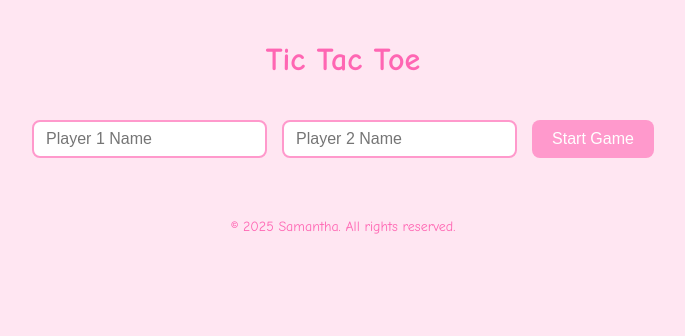
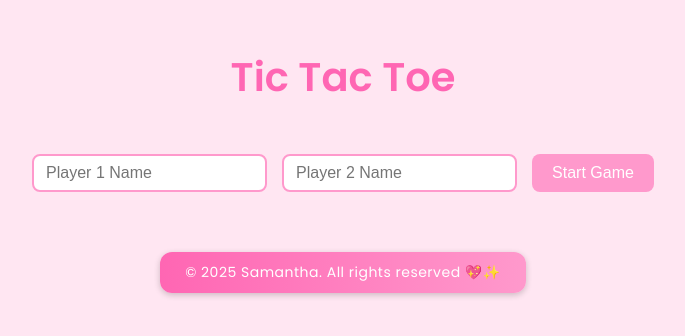
Before and after one commit to samanthahere/tic-tac-toe, a plain HTML site: page index.html in a window 1280 px wide. Shown: the whole page, without its empty margins (297-982 px from the left). Drawn offline with Linux system fonts and the light colour scheme.

Commit message:
Update index.html

```diff
--- a/index.html
+++ b/index.html
@@ -4,9 +4,13 @@
 <meta charset="UTF-8">
 <meta name="viewport" content="width=device-width, initial-scale=1.0">
 <title>Tic Tac Toe</title>
+
+<!-- Google Font -->
+<link href="https://fonts.googleapis.com/css2?family=Poppins:wght@400;600&display=swap" rel="stylesheet">
+
 <style>
 body {
-        font-family: 'Comic Sans MS', cursive, sans-serif;
+    font-family: 'Poppins', sans-serif;
     background-color: #ffe6f2;
     display: flex;
     flex-direction: column;
@@ -20,6 +24,8 @@
 h1 {
     color: #ff66b3;
     text-align: center;
+    font-weight: 600;
+    font-size: 2.5rem;
 }
 
 #player-inputs {
@@ -69,6 +75,7 @@
     cursor: pointer;
     transition: transform 0.2s, background-color 0.2s;
 }
+
 .cell:hover {
     transform: scale(1.1);
     background-color: #ffd6e6;
@@ -90,6 +97,8 @@
     margin-top: 20px;
     font-size: 22px;
     color: #ff3399;
+    font-weight: 500;
+    text-align: center;
 }
 
 #restart {
@@ -109,7 +118,14 @@
 footer {
     margin-top: 40px;
     font-size: 14px;
-        color: #ff66b3;
+    font-weight: 500;
+    color: white;
+    background: linear-gradient(90deg, #ff66b3, #ff99cc);
+    padding: 10px 25px;
+    border-radius: 12px;
+    text-align: center;
+    box-shadow: 0px 2px 6px rgba(0,0,0,0.2);
+    letter-spacing: 0.5px;
 }
 
 @media (max-width: 500px) {
@@ -142,7 +158,7 @@
 
 <div id="message"></div>
 <button id="restart">Restart Game</button>
-<footer>© 2025 Samantha. All rights reserved.</footer>
+<footer>© 2025 Samantha. All rights reserved 💖✨</footer>
 
 <script>
 const cells = document.querySelectorAll('.cell');
```
Lines whose indentation alone changed are shown as unchanged.
